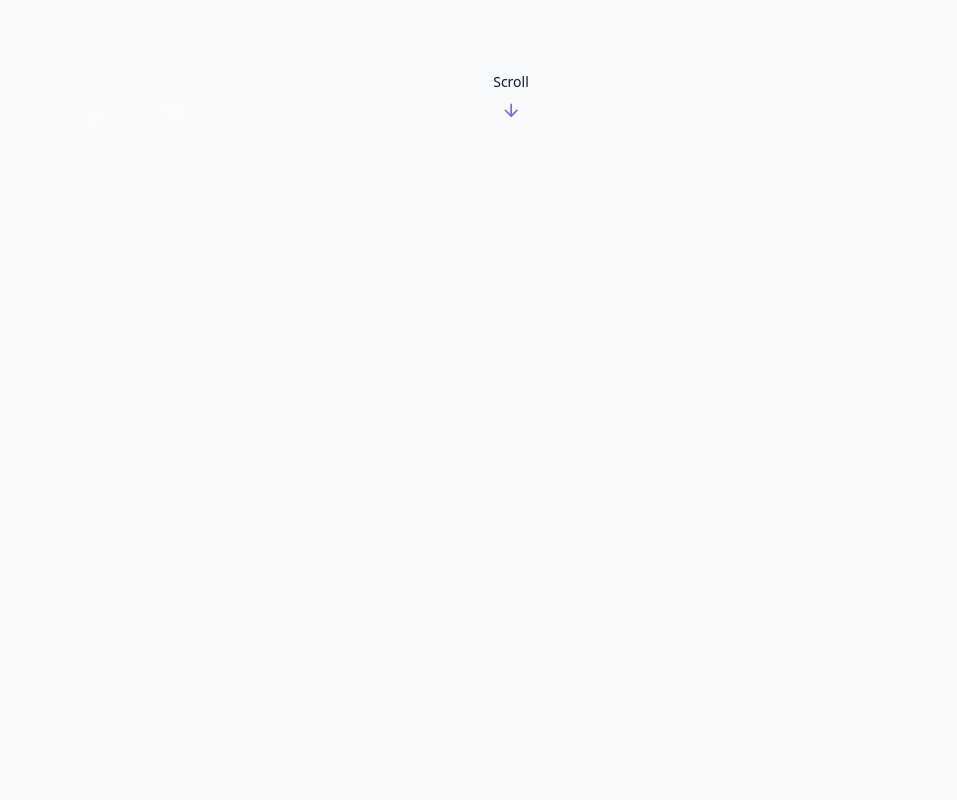
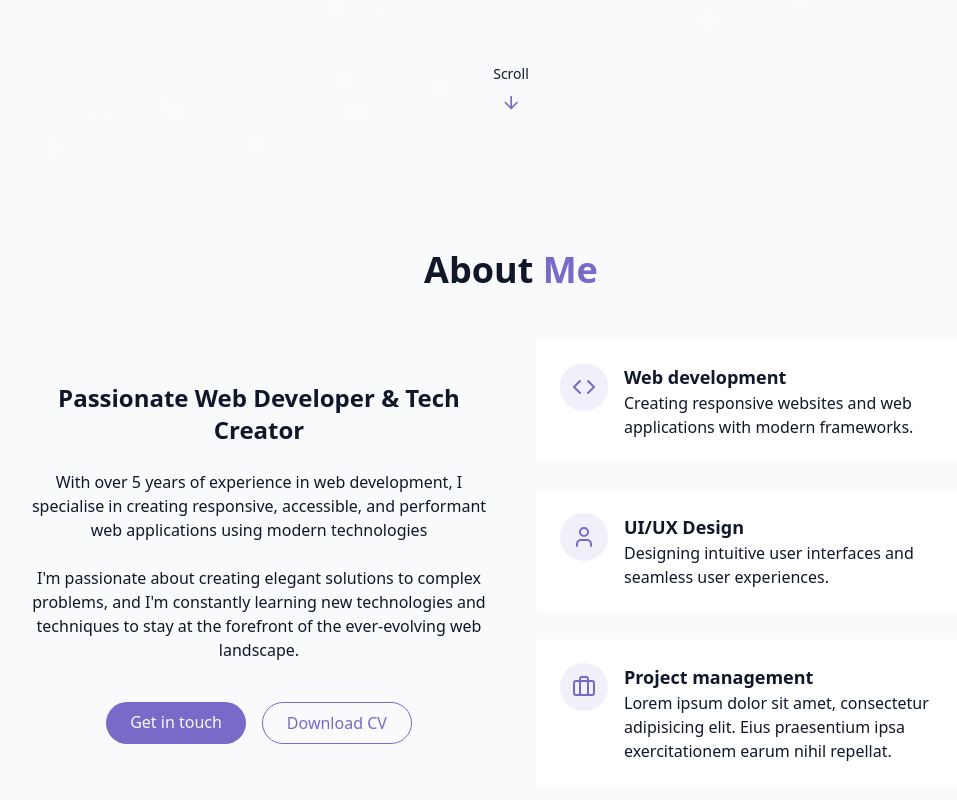
Before and after one commit to victoriaWalshHerranz/portfolio, a React (Vite) app: page / in a window 1280 px wide. Shown: the part 646-1446 px from the top of the page, without its empty margins (129-1086 px from the left). Before the commit the page ends 800 px from the top, so only its background shows below. Built offline with nearby package versions, Linux system fonts and the light colour scheme.

Commit message:
added about section

```diff
--- /dev/null
+++ b/src/components/AboutSection.jsx
@@ -0,0 +1,89 @@
+import { Briefcase, Code, User } from "lucide-react";
+
+export const AboutSection = () => {
+  return (
+    <section id="about" className="py-24 px-4 relative">
+      <div className="container mx-auto max-w-5xl">
+        <h2 className="text-3xl md:text-4xl font-bold mb-12 text-center">
+          About<span className="text-primary"> Me</span>
+        </h2>
+        <div className="grid grid-cols-1 md:grid-cols-2 gap-12 items-center">
+          <div className="space-y-6">
+            <h3 className="text-2xl font-semibold">
+              Passionate Web Developer & Tech Creator
+            </h3>
+            <p className="text-muted-foreground">
+              {" "}
+              With over 5 years of experience in web development, I specialise
+              in creating responsive, accessible, and performant web
+              applications using modern technologies
+            </p>
+            <p className="text-muted-foreground">
+              I'm passionate about creating elegant solutions to complex
+              problems, and I'm constantly learning new technologies and
+              techniques to stay at the forefront of the ever-evolving web
+              landscape.
+            </p>
+            <div className="flex flex-col sm:flex-row gap-4 pt-4 justify-center">
+              <a href="#conact" className="cosmic-button">
+                {" "}
+                Get in touch
+              </a>
+              <a
+                href="#conact"
+                className="px-6 py-2 rounded-full border border-primary text-primary hover:bg-primary/10 transition-colors duration-300"
+              >
+                {" "}
+                Download CV
+              </a>
+            </div>
+          </div>
+          <div className="grid grid-cols-1 gap-6">
+            <div className="gradient-border p-6 card-hover">
+              <div className="flex items-start gap-4">
+                <div className="p-3 rounded-full bg-primary/10">
+                  <Code className="size-6 text-primary" />
+                </div>
+                <div className="text-left">
+                  <h4 className="font-semibold text-lg">Web development</h4>
+                  <p className="text-muted-foreground">
+                    Creating responsive websites and web applications with
+                    modern frameworks.
+                  </p>
+                </div>
+              </div>
+            </div>
+            <div className="gradient-border p-6 card-hover">
+              <div className="flex items-start gap-4">
+                <div className="p-3 rounded-full bg-primary/10">
+                  <User className="size-6 text-primary" />
+                </div>
+                <div className="text-left">
+                  <h4 className="font-semibold text-lg">UI/UX Design</h4>
+                  <p className="text-muted-foreground">
+                    Designing intuitive user interfaces and seamless user
+                    experiences.
+                  </p>
+                </div>
+              </div>
+            </div>
+            <div className="gradient-border p-6 card-hover">
+              <div className="flex items-start gap-4">
+                <div className="p-3 rounded-full bg-primary/10">
+                  <Briefcase className="size-6 text-primary" />
+                </div>
+                <div className="text-left">
+                  <h4 className="font-semibold text-lg">Project management</h4>
+                  <p className="text-muted-foreground">
+                    Lorem ipsum dolor sit amet, consectetur adipisicing elit.
+                    Eius praesentium ipsa exercitationem earum nihil repellat.
+                  </p>
+                </div>
+              </div>
+            </div>
+          </div>
+        </div>
+      </div>
+    </section>
+  );
+};
--- a/src/pages/Home.jsx
+++ b/src/pages/Home.jsx
@@ -2,6 +2,7 @@
 import { StarBackground } from "../components/StarBackground";
 import { Navbar } from "../components/Navbar";
 import { HeroSection } from "../components/HeroSection";
+import { AboutSection } from "../components/AboutSection";
 
 export const Home = () => {
   return (
@@ -15,6 +16,7 @@
       {/* Main Content */}
       <main>
         <HeroSection />
+        <AboutSection />
       </main>
       {/* Footer */}
     </div>
```
